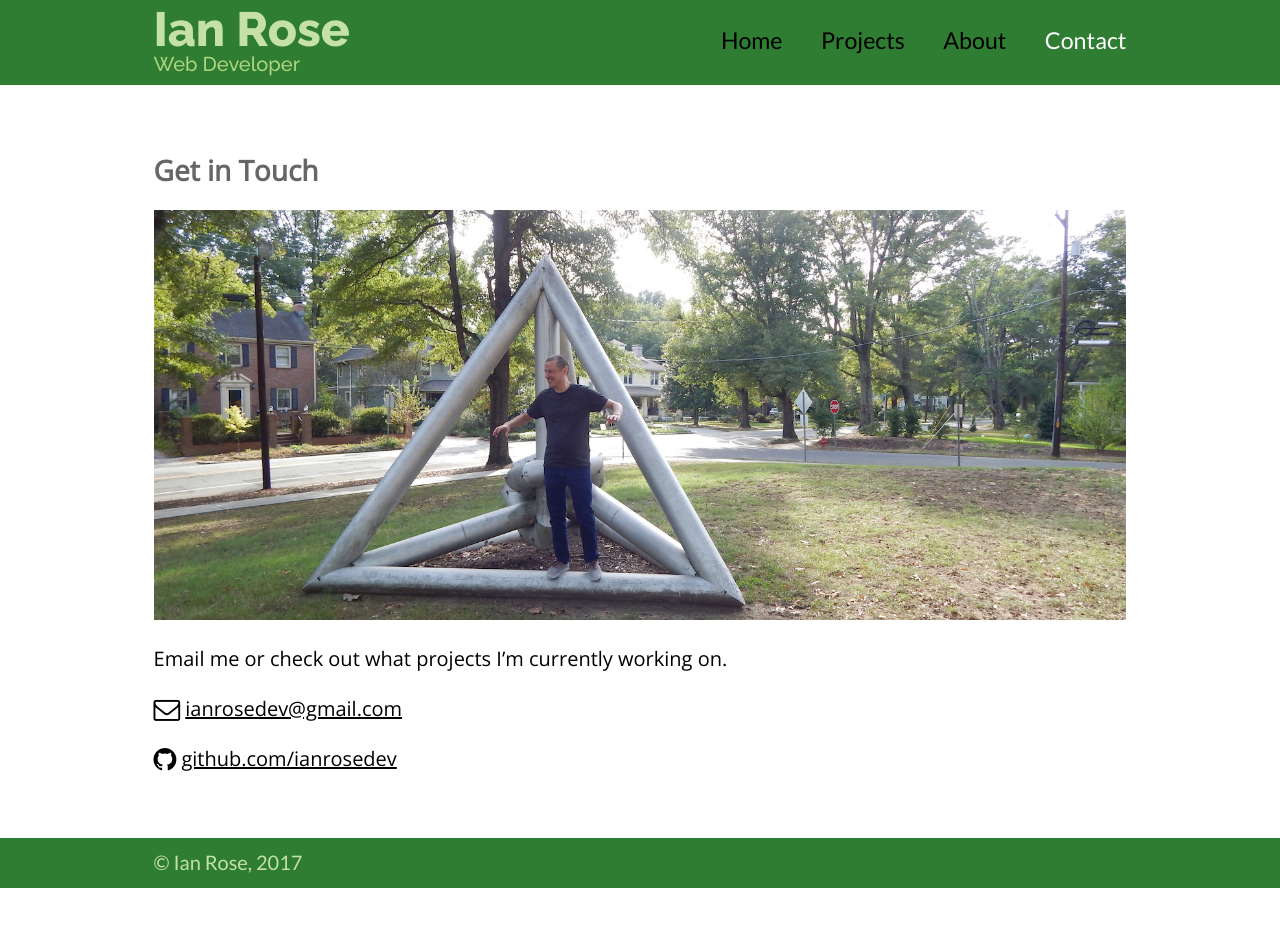
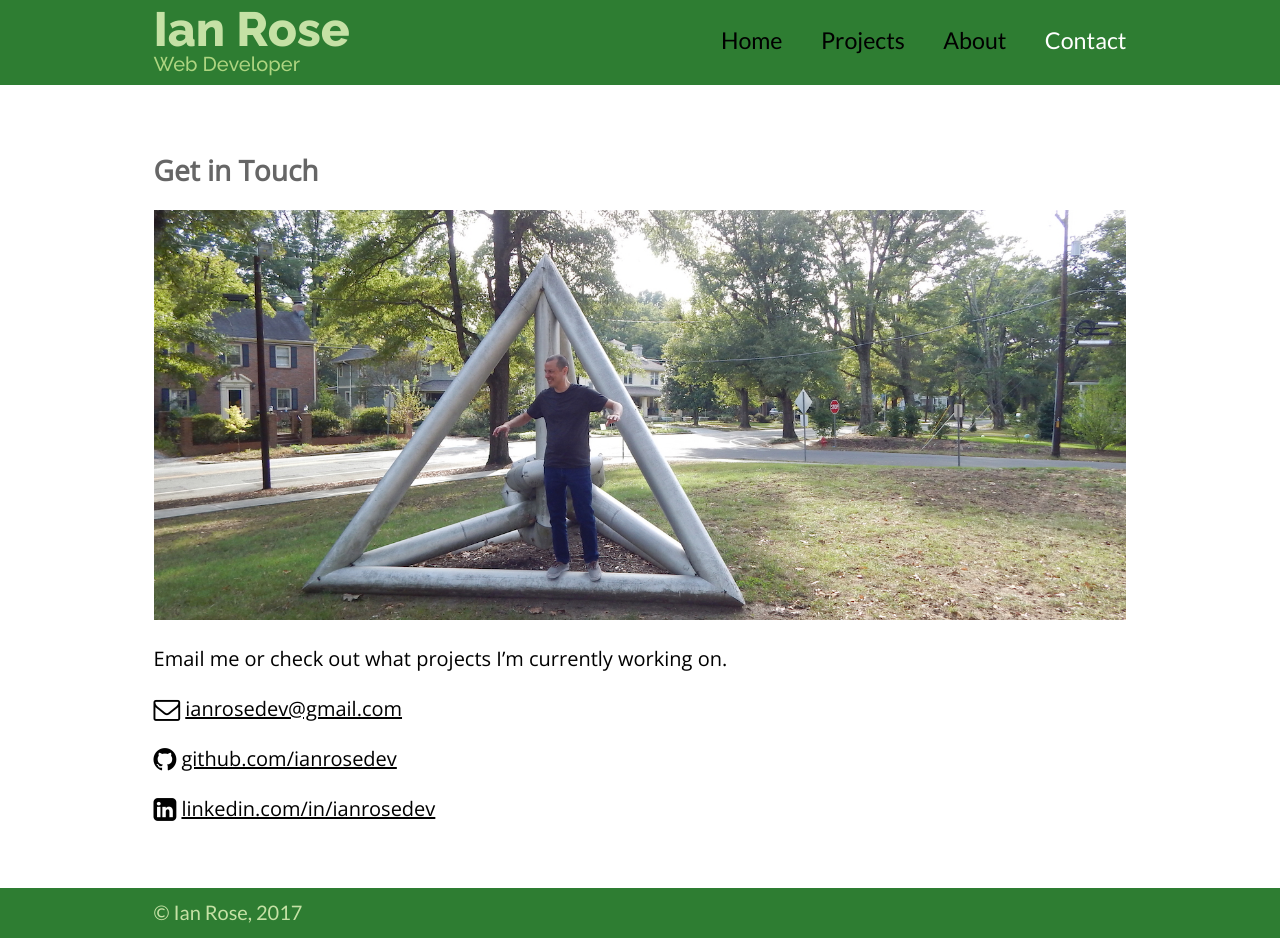
Before and after one commit to ianrosedev/Personal-Website, a React (Create React App) app: page /contact in a window 1280 px wide. Before the commit the page ends 888 px from the top, so only its background shows below. Built offline with nearby package versions, Linux system fonts and the light colour scheme.

Commit message:
Added Linkedin to Contact

```diff
--- a/src/components/Contact/Contact.js
+++ b/src/components/Contact/Contact.js
@@ -23,6 +23,10 @@ const Contact = () => (
         <i className='fa fa-github fa-lg' aria-hidden='true'></i>
         <a href='https://github.com/ianrosedev'>github.com/ianrosedev</a>
       </p>
+      <p>
+        <i className='fa fa-linkedin-square fa-lg' aria-hidden='true'></i>
+        <a href='https://www.linkedin.com/in/ianrosedev/'>linkedin.com/in/ianrosedev</a>
+      </p>
     </ContentCentered>
   </div>
 );
```
